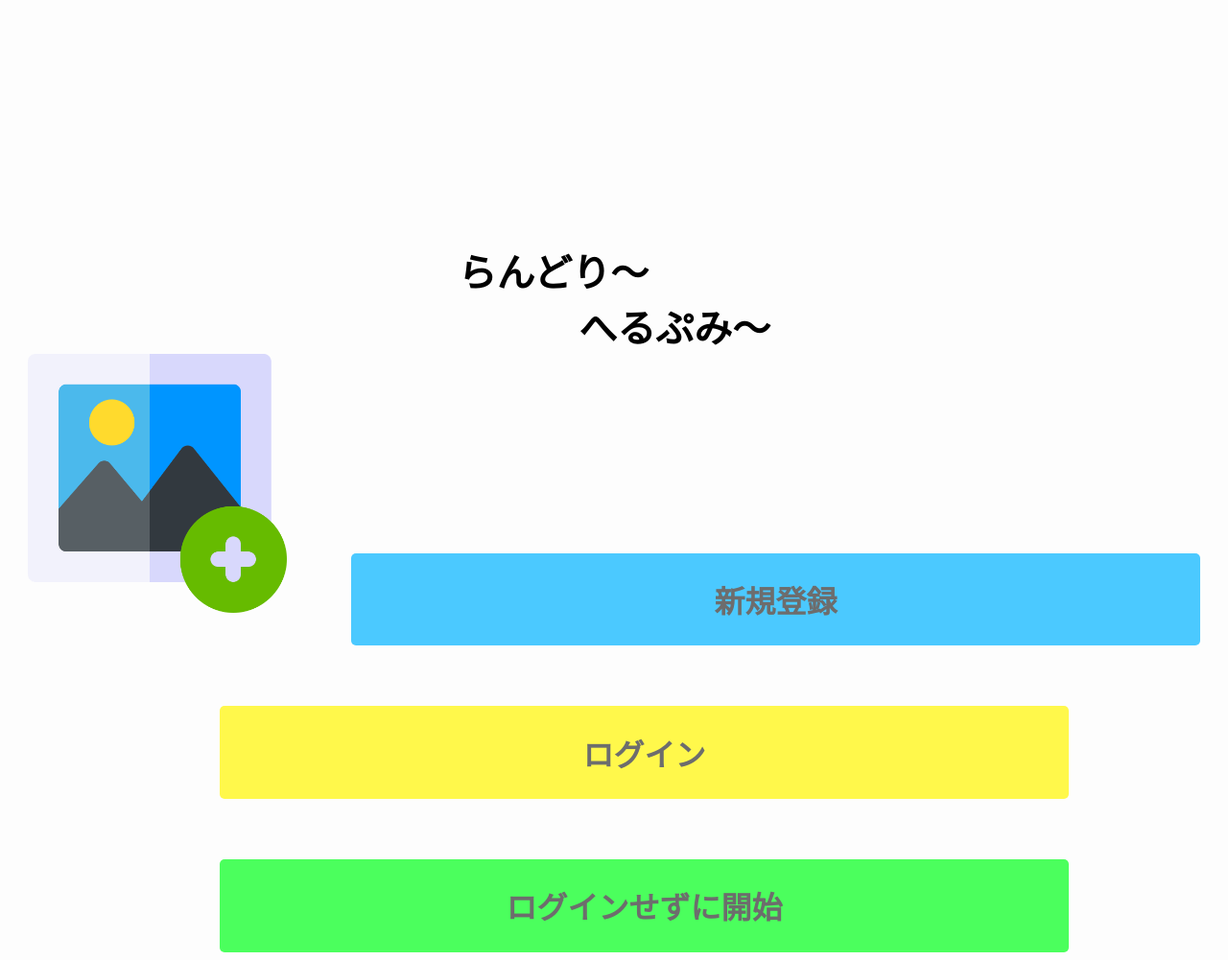
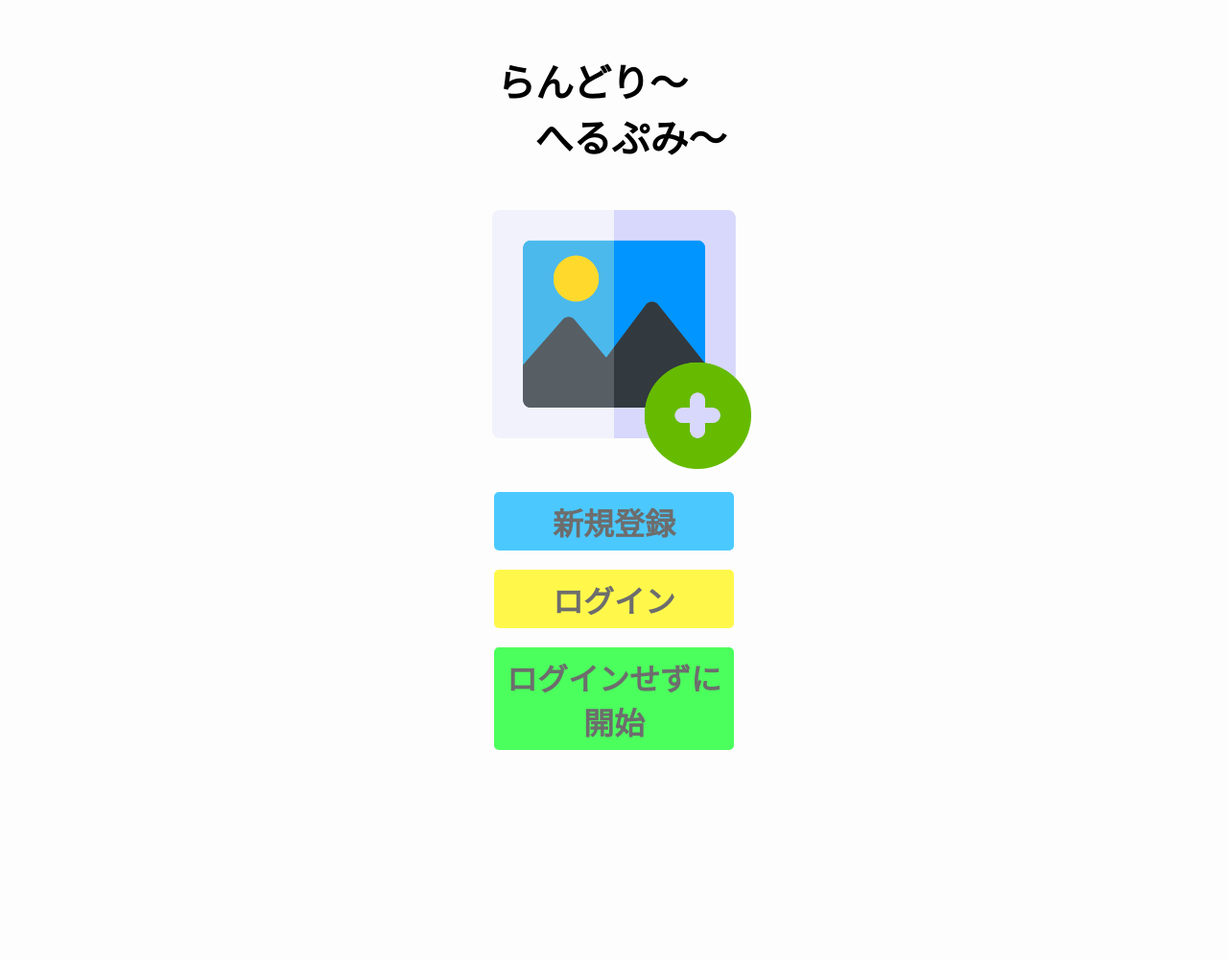
Before and after one commit to Tiramisu-0729/laundryHelpMe, a Django app: page /helpapp/ in a window 1280 px wide. Shown: the whole page at 96% size. After the commit the page ends 782 px from the top, so only its background shows below. Run offline with Django 4.2, Linux system fonts and the light colour scheme; parts of the project's set-up code (start-up, migrations or seed data) failed here and were passed over.

Commit message:
タイトルとログイン

```diff
--- a/laundryProject/helpapp/static/css/LaundryHelpMe.css
+++ b/laundryProject/helpapp/static/css/LaundryHelpMe.css
@@ -3,35 +3,39 @@ body{
   text-align: center;
 }
 .laundryHelpMe{
-  margin-top: 20%;
-  font-size: 250%;
+  margin-top: 55px;
+  margin-bottom: 30px;
+  font-size: 40px;
   font-weight: bold;
 }
 .laundry{
-  margin-left: -10%;
+  margin-left: -45px;
 }
 .helpMe{
-  margin-left: 10%;
+  margin-left: 35px;
 }
 img{
   width: 270px;
   height: 270px;
+  margin-left: 15px;
+}
+a{
+  text-align: center;
+  text-decoration: none;
 }
 button{
-  width: 70%;
+  width: 250px;
   border-radius: 5px;
-  margin-top: 5%;
-  margin-left: 5%;
-  padding-top: 2%;
-  padding-bottom: 2%;
+  margin-bottom: 20px;
+  padding: 7.5px 6px;
   font-size: 32px;
   color: #6D6D6D;
   font-weight: bold;
   border: none;
 }
 .addButton{
-  margin-top: 10%;
   background-color: #4BC9FF;
+  margin-top: 20px;
 }
 .loginButton{
   background-color: #FFF84B;
--- a/laundryProject/helpapp/templates/helpapp/index.html
+++ b/laundryProject/helpapp/templates/helpapp/index.html
@@ -13,14 +13,14 @@
     <div class="laundryHelpMe">
         <div class="laundry">らんどり～</div>
         <div class="helpMe">へるぷみ～</div>
-    </div>
-    <img src="{% static "pictures/img.png"%}" alt="">
+    </div><br>
+    <img src="{% static "pictures/img.png"%}" alt=""><br>
     <a href='{% url "accounts:signup" %}'>
         <button type="button" class="addButton">新規登録</button>
-    </a>
+    </a><br>
     <a href='{% url "login" %}'>
         <button type="button" class="loginButton">ログイン</button>
-    </a>
+    </a><br>
     <a href="{% url 'helpapp:nologin' %}">
         <button type="button" class="noLoginButton">ログインせずに開始</button>
     </a>
```
Also changed, not shown: laundryProject/helpapp/static/css/Login.css (+4 -4 lines).
